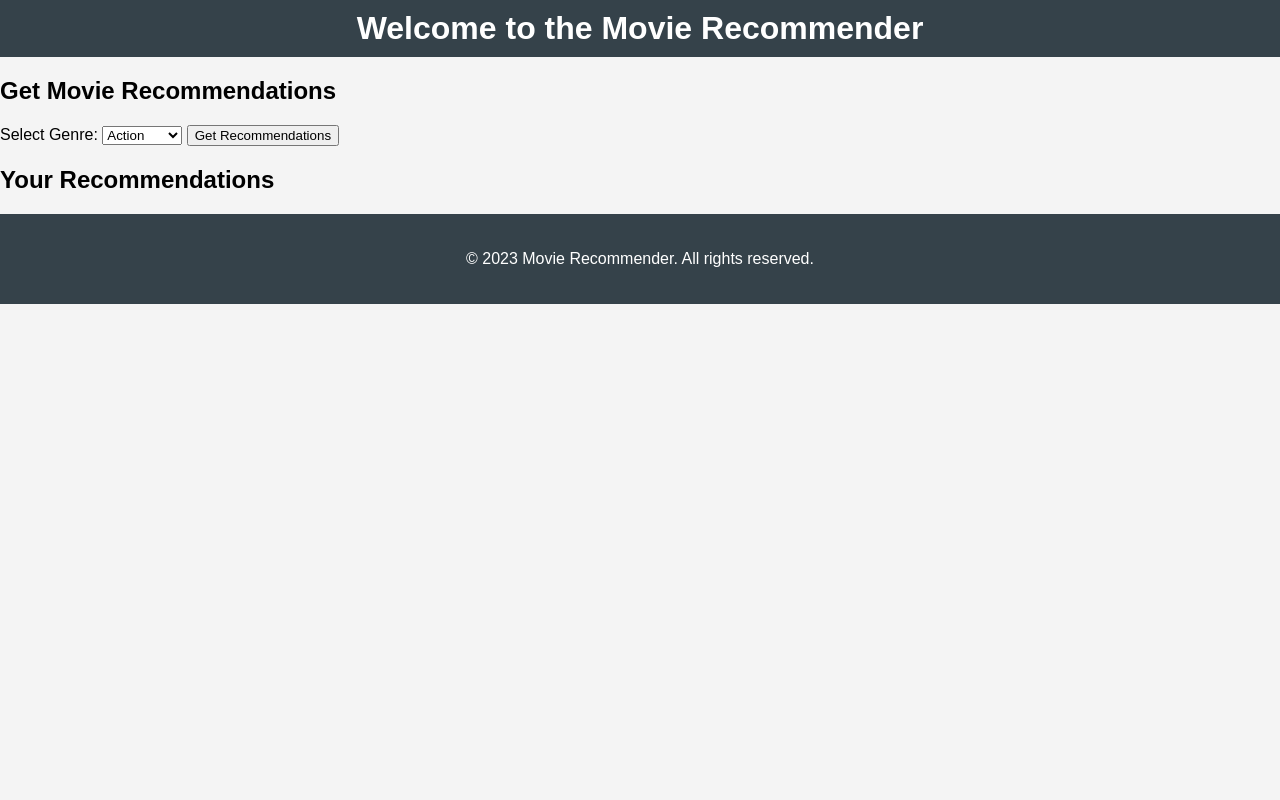
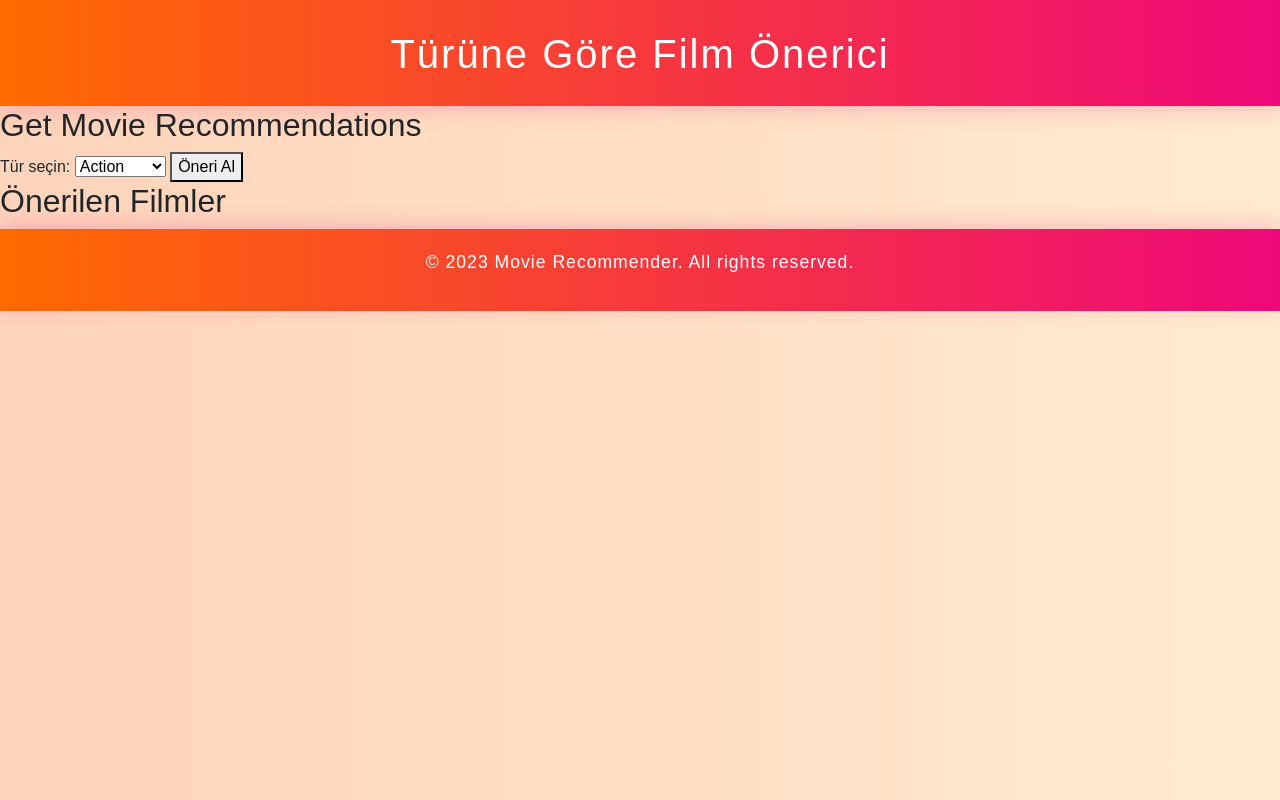
Before and after one commit to aybukekolsuz/movie-recommender, a Flask app: page / in a window 1280 px wide. Run offline with Flask 2, Linux system fonts and the light colour scheme; parts of the project's set-up code (start-up, migrations or seed data) failed here and were passed over.

Commit message:
2. değisiklik

```diff
--- a/movie-recommender/src/app.py
+++ b/movie-recommender/src/app.py
@@ -1,18 +1,35 @@
 from flask import Flask, render_template, request
-from models.recommender import MovieRecommender
+from utils.data_loader import load_movielens_data
+from models.recommender import Recommender
 
 app = Flask(__name__)
-recommender = MovieRecommender()
+
+# Veri dosya yolunu belirt
+item_path = "data/u.item"
+data_path = "data/u.data"
+omdb_api_key = "b4d14332"
+
+# Veriyi yükle ve ön işle
+data = load_movielens_data(item_path, data_path, omdb_api_key)
+if data is not None:
+    recommender = Recommender(data)
+    recommender.preprocess_data()
+    recommender.train_model()
+else:
+    print("Veri yüklenemedi.")
 
 @app.route('/')
 def home():
-    return render_template('index.html')
+    return render_template('index.html', recommendations=None)
 
 @app.route('/recommend', methods=['POST'])
 def recommend():
-    user_input = request.form.get('user_input')
-    recommendations = recommender.get_recommendations(user_input)
-    return render_template('index.html', recommendations=recommendations)
+    genre = request.form.get('genre')
+    try:
+        recommended_titles = recommender.recommend_by_genre(genre)
+    except Exception as e:
+        recommended_titles = [f"Hata: {e}"]
+    return render_template('index.html', recommendations=recommended_titles)
 
 if __name__ == '__main__':
     app.run(debug=True)
--- a/movie-recommender/src/static/style.css
+++ b/movie-recommender/src/static/style.css
@@ -1,59 +1,113 @@
+/* Bootstrap ve Animate.css ile uyumlu özel stiller */
+
+/* Hareketli arka plan için animasyon */
 body {
-    font-family: Arial, sans-serif;
-    background-color: #f4f4f4;
-    margin: 0;
-    padding: 0;
+    font-family: 'Montserrat', Arial, sans-serif;
+    min-height: 100vh;
+    background: linear-gradient(270deg, #ffecd2, #fcb69f, #ee0979, #ff6a00, #fcb69f, #ffecd2);
+    background-size: 1200% 1200%;
+    animation: gradientMove 15s ease infinite;
+    overflow-x: hidden;
+}
+
+@keyframes gradientMove {
+    0% {background-position:0% 50%;}
+    50% {background-position:100% 50%;}
+    100% {background-position:0% 50%;}
 }
 
 header {
-    background: #35424a;
-    color: #ffffff;
-    padding: 10px 0;
+    background: linear-gradient(90deg, #ff6a00 0%, #ee0979 100%);
+    color: #fff;
+    padding: 30px 0 20px 0;
     text-align: center;
-}
-
-h1 {
-    margin: 0;
+    box-shadow: 0 4px 20px rgba(238,9,121,0.2);
+    letter-spacing: 2px;
+    font-size: 2em;
+    font-weight: bold;
+    animation: fadeInDown 1s;
 }
 
 .container {
-    width: 80%;
-    margin: auto;
-    overflow: hidden;
+    margin-top: 40px;
+    margin-bottom: 40px;
+    animation: fadeInUp 1s;
 }
 
 .movie-list {
     display: flex;
     flex-wrap: wrap;
-    justify-content: space-between;
+    gap: 30px;
+    justify-content: center;
+    min-height: 300px;
+    position: relative;
 }
 
+/* Slideshow efekti için */
 .movie-item {
-    background: #ffffff;
-    border: 1px solid #dddddd;
-    border-radius: 5px;
+    background: linear-gradient(135deg, #fcb69f 0%, #ffecd2 100%);
+    border: none;
+    border-radius: 20px;
     margin: 10px;
-    padding: 15px;
-    flex: 1 1 calc(30% - 20px);
-    box-shadow: 0 2px 5px rgba(0, 0, 0, 0.1);
+    padding: 25px;
+    flex: 1 1 300px;
+    box-shadow: 0 8px 24px rgba(255,106,0,0.15);
+    transition: transform 0.3s, box-shadow 0.3s, opacity 0.7s;
+    opacity: 0;
+    animation: fadeInMovie 1.5s forwards;
+}
+
+.movie-item:nth-child(1) { animation-delay: 0.2s; }
+.movie-item:nth-child(2) { animation-delay: 0.7s; }
+.movie-item:nth-child(3) { animation-delay: 1.2s; }
+.movie-item:nth-child(4) { animation-delay: 1.7s; }
+.movie-item:nth-child(5) { animation-delay: 2.2s; }
+
+@keyframes fadeInMovie {
+    from { opacity: 0; transform: scale(0.8);}
+    to { opacity: 1; transform: scale(1);}
+}
+
+.movie-item:hover {
+    transform: scale(1.07) rotate(-2deg);
+    box-shadow: 0 16px 32px rgba(238,9,121,0.25);
+    filter: brightness(1.08);
 }
 
 .movie-item h2 {
     font-size: 1.5em;
-    margin: 0 0 10px;
+    margin-bottom: 10px;
+    color: #ee0979;
+    font-weight: bold;
+    text-shadow: 0 2px 8px #fff3;
 }
 
 .movie-item p {
     font-size: 1em;
-    color: #555555;
+    color: #555;
+    margin-bottom: 0;
 }
 
 footer {
     text-align: center;
     padding: 20px 0;
-    background: #35424a;
-    color: #ffffff;
+    background: linear-gradient(90deg, #ff6a00 0%, #ee0979 100%);
+    color: #fff;
     position: relative;
     bottom: 0;
     width: 100%;
+    box-shadow: 0 -4px 20px rgba(238,9,121,0.2);
+    font-size: 1.1em;
+    letter-spacing: 1px;
+    animation: fadeInUp 1s;
 }
+
+/* Animate.css keyframes örneği */
+@keyframes fadeInDown {
+    from { opacity: 0; transform: translateY(-40px);}
+    to { opacity: 1; transform: translateY(0);}
+}
+@keyframes fadeInUp {
+    from { opacity: 0; transform: translateY(40px);}
+    to { opacity: 1; transform: translateY(0);}
+}
--- a/movie-recommender/src/templates/index.html
+++ b/movie-recommender/src/templates/index.html
@@ -1,35 +1,57 @@
 <!DOCTYPE html>
-<html lang="en">
+<html lang="tr">
 <head>
     <meta charset="UTF-8">
     <meta name="viewport" content="width=device-width, initial-scale=1.0">
-    <title>Movie Recommender</title>
+    <title>Türüne Göre Film Önerici</title>
+    <!-- Bootstrap CSS -->
+    <link href="https://cdn.jsdelivr.net/npm/bootstrap@5.3.2/dist/css/bootstrap.min.css" rel="stylesheet">
+    <!-- Animate.css -->
+    <link rel="stylesheet" href="https://cdnjs.cloudflare.com/ajax/libs/animate.css/4.1.1/animate.min.css"/>
+    <!-- Kendi stilin -->
     <link rel="stylesheet" href="{{ url_for('static', filename='style.css') }}">
 </head>
 <body>
     <header>
-        <h1>Welcome to the Movie Recommender</h1>
+        <h1>Türüne Göre Film Önerici</h1>
     </header>
     <main>
         <section>
             <h2>Get Movie Recommendations</h2>
             <form action="/recommend" method="POST">
-                <label for="genre">Select Genre:</label>
+                <label for="genre">Tür seçin:</label>
                 <select id="genre" name="genre">
-                    <option value="action">Action</option>
-                    <option value="comedy">Comedy</option>
-                    <option value="drama">Drama</option>
-                    <option value="horror">Horror</option>
-                    <option value="romance">Romance</option>
+                    <option value="Action">Action</option>
+                    <option value="Comedy">Comedy</option>
+                    <option value="Drama">Drama</option>
+                    <option value="Horror">Horror</option>
+                    <option value="Romance">Romance</option>
                 </select>
-                <button type="submit">Get Recommendations</button>
+                <button type="submit">Öneri Al</button>
             </form>
         </section>
         <section id="recommendations">
-            <h2>Your Recommendations</h2>
-            <ul>
-                <!-- Recommendations will be dynamically inserted here -->
-            </ul>
+            <h2>Önerilen Filmler</h2>
+            <div class="row">
+                {% if recommendations %}
+                    {% for movie in recommendations %}
+                        <div class="col-md-4 mb-4">
+                            <div class="card movie-item">
+                                {% if movie.poster_url %}
+                                    <img src="{{ movie.poster_url }}" class="card-img-top" alt="{{ movie.title }}">
+                                {% endif %}
+                                <div class="card-body">
+                                    <h5 class="card-title">{{ movie.title }}</h5>
+                                    {% if movie.imdb_score %}
+                                        <p class="card-text">IMDb: {{ movie.imdb_score }}</p>
+                                    {% endif %}
+                                    <button class="btn btn-danger btn-sm" onclick="this.closest('.col-md-4').remove()">Beğenmedim</button>
+                                </div>
+                            </div>
+                        </div>
+                    {% endfor %}
+                {% endif %}
+            </div>
         </section>
     </main>
     <footer>
```
Also changed, not shown: movie-recommender/src/models/recommender.py (+13 -5 lines), movie-recommender/src/utils/data_loader.py (+44 -2 lines), 3 other files.
